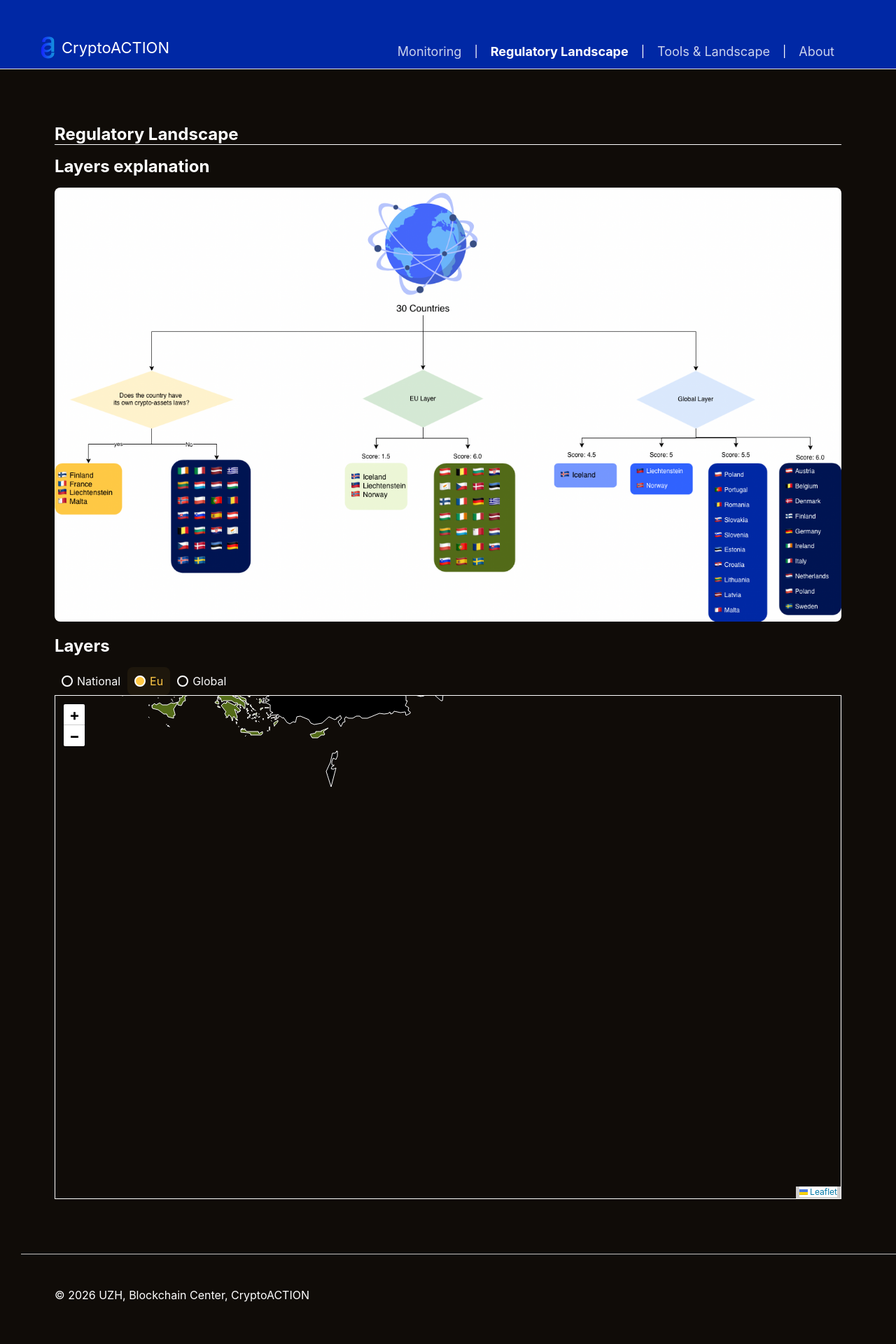
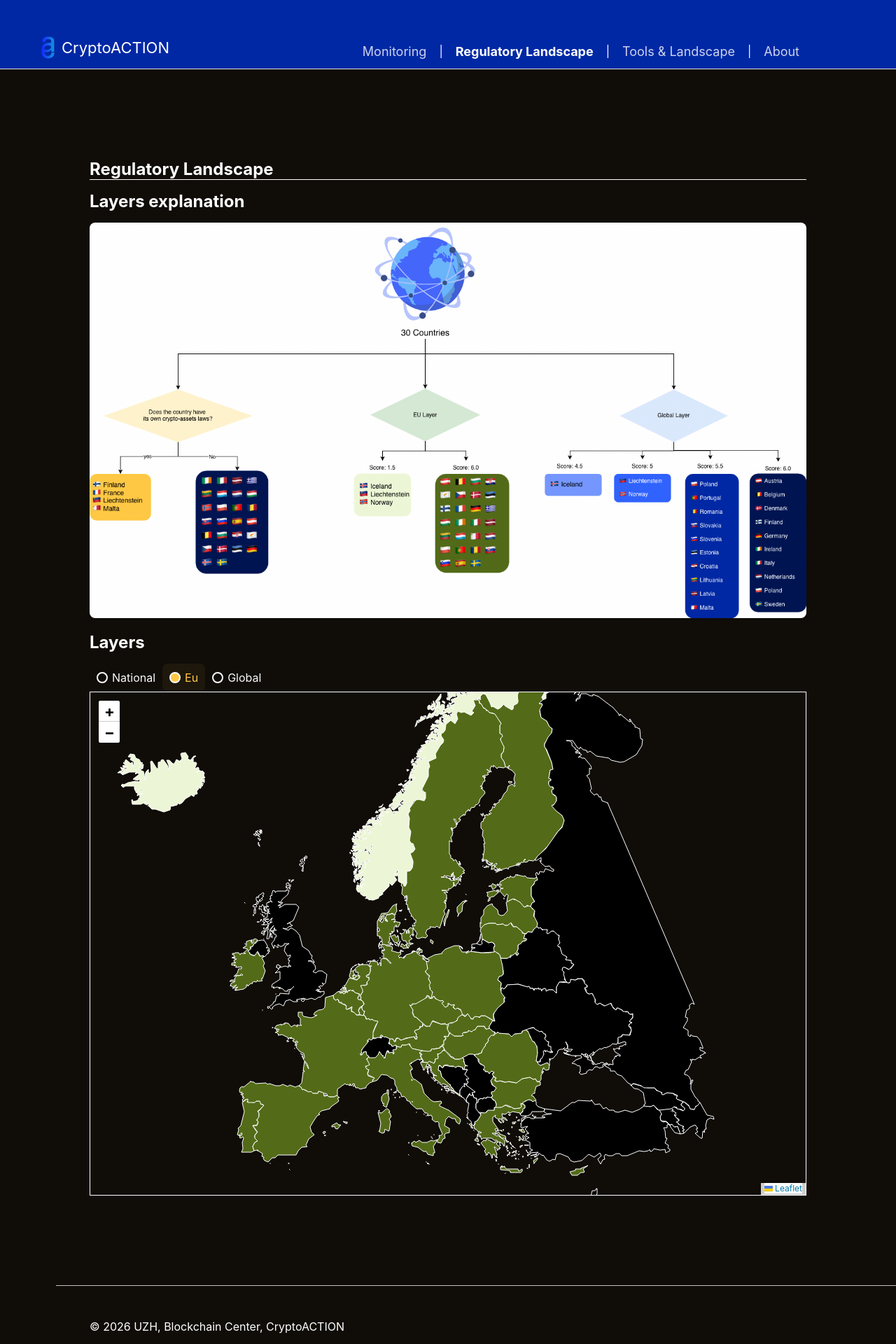
Before and after one commit to Olstra/CryptoACTION-website, a React (Vite) app: page /legal in a window 1280 px wide. Shown: the top 1920 px of the page at 70% size. Built offline with nearby package versions, Linux system fonts and the light colour scheme.

Commit message:
Small fixes

```diff
--- a/src/App.sass
+++ b/src/App.sass
@@ -1,9 +1,9 @@
-@use "styles/colorpalette" as colors
-@use "styles/gaps" as gaps
+@use "styles/colorpalette" as *
+@use "styles/gaps" as *
 
 *
   box-sizing: border-box
-  background: colors.$background
+  background: $background-color
   margin: 0
   padding: 0
   font-family: Inter,ui-sans-serif,system-ui,-apple-system,"Segoe UI",Roboto,"Helvetica Neue",Arial
@@ -14,12 +14,12 @@
   display: flex
   align-items: center
   justify-content: space-between
-  margin-right: gaps.$margin
-  margin-left: gaps.$margin
+  margin-right: $margin
+  margin-left: $margin
 
 .site-footer
-  color: colors.$text
-  padding: gaps.$padding
-  margin-left: gaps.$margin
+  color: $text-color
+  padding: $padding
+  margin-left: $margin
   text-align: left
-  border-top: 1px solid colors.$grey-1
+  border-top: 1px solid $grey-1
--- a/src/components/Legal/Map/Map.tsx
+++ b/src/components/Legal/Map/Map.tsx
@@ -1,7 +1,7 @@
 import { GeoJSON, MapContainer } from "react-leaflet";
 import "leaflet/dist/leaflet.css";
 import styles from "./Map.module.sass";
-import { europeGeojson } from "../data/europeGeojson.ts";
+import { europeGeojson } from "../../../geojson/europeGeojson.ts";
 import type { Feature, FeatureCollection } from "geojson";
 import { useState } from "react";
 import { ScopeOptions, type ScopeType } from "../data/Scope.ts";
@@ -92,11 +92,7 @@ export const Map = () => {
         </label>
       </div>
 
-      <MapContainer
-        className={styles.mapContainer}
-        center={[10.695759, 49.547426]}
-        zoom={4}
-      >
+      <MapContainer className={styles.mapContainer} center={[55, 17]} zoom={4}>
         <GeoJSON
           data={featureCollection}
           style={(feature) => getStyle(feature)}
--- a/src/index.sass
+++ b/src/index.sass
@@ -1,5 +1,5 @@
-@use "styles/colorpalette" as colors
-@use "styles/gaps" as gaps
+@use "styles/colorpalette" as *
+@use "styles/gaps" as *
 
 h1
   margin-bottom: 1rem
@@ -10,6 +10,6 @@ h2
   margin-bottom: 1rem
 
 .content-section
-  padding: gaps.$padding
-  color: colors.$text
-  margin: gaps.$margin
+  padding: $padding
+  color: $text-color
+  margin: $margin
--- a/src/styles/colorpalette.sass
+++ b/src/styles/colorpalette.sass
@@ -20,5 +20,5 @@ $grey-1: #C2C2C2
 $light-grey-1: #FAFAFA
 
 // Application's color palette
-$text: white
-$background: #100c08 // smokey black
+$text-color: white
+$background-color: #100c08 // smokey black
--- a/src/styles/gaps.sass
+++ b/src/styles/gaps.sass
@@ -1,2 +1,2 @@
 $padding: 48px
-$margin: 30px
+$margin: 80px
```
Also changed, not shown: src/geojson/europeGeojson.ts (renamed from src/components/Legal/data/europeGeojson.ts).
